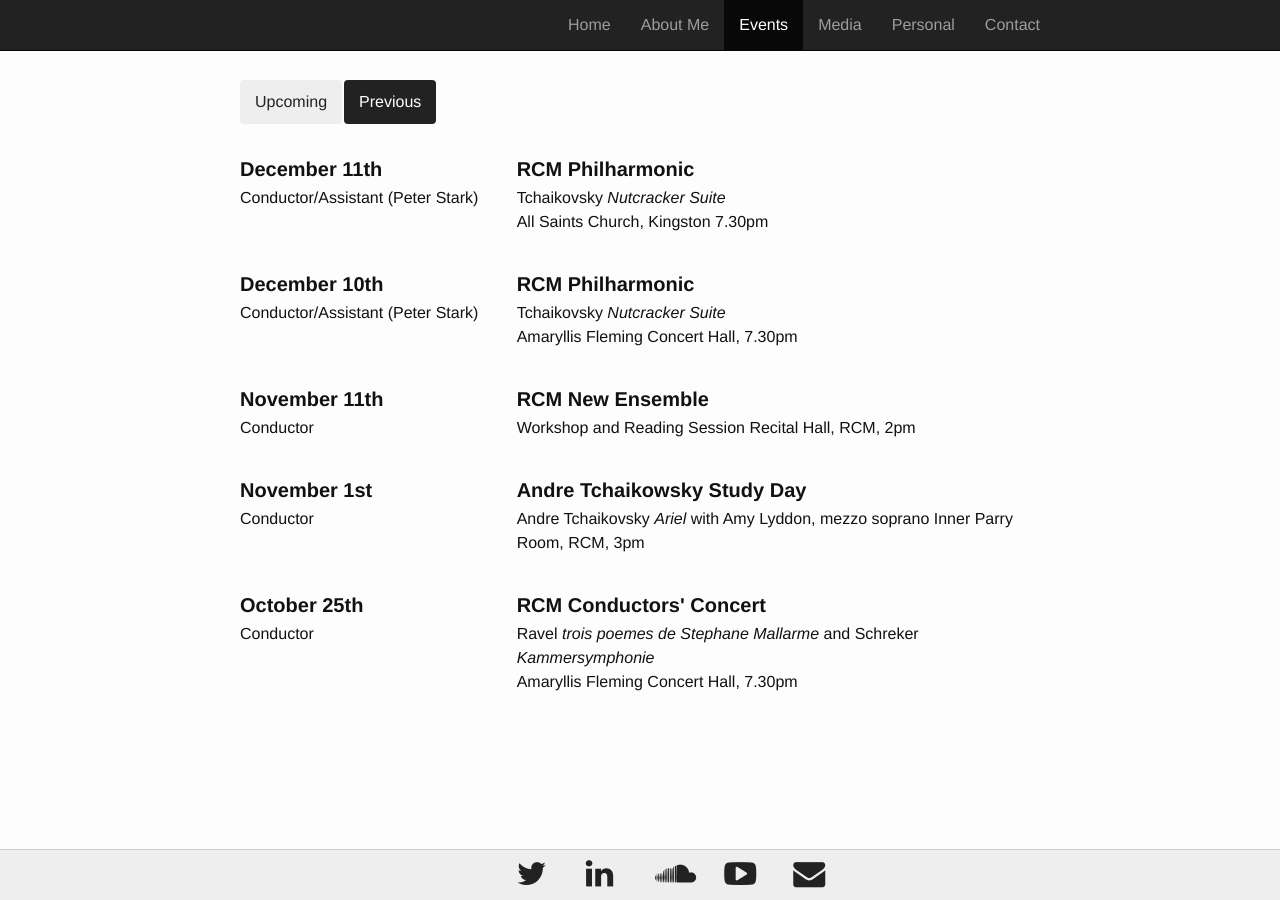
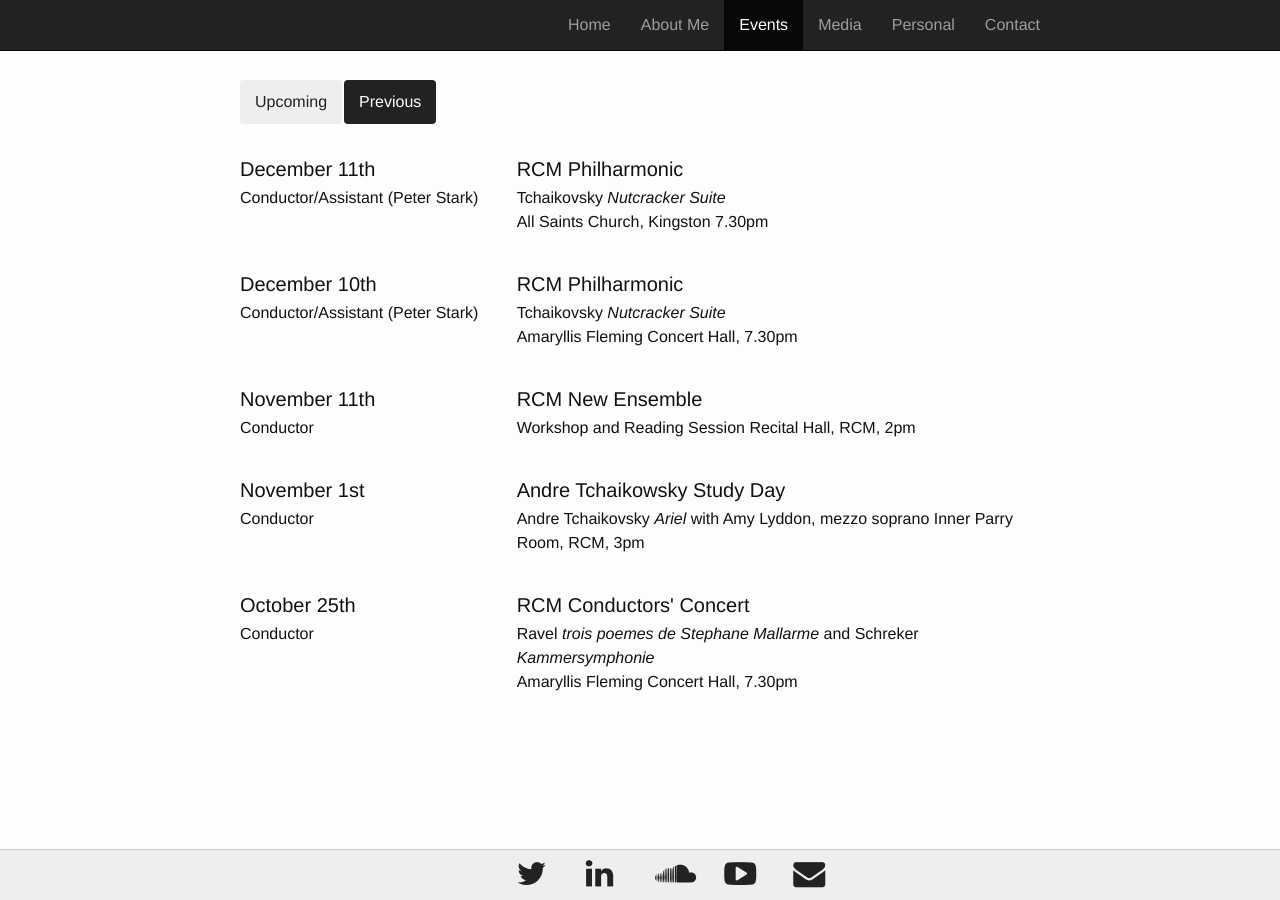
Before and after one commit to musicman10201/musicman10201.github.io, a Jekyll site: the page built from previous_events.html, in a window 1280 px wide. Built offline with Jekyll 4.4.1, drawn with Linux system fonts in a browser that asks for light colours.

Commit message:
Update _base.scss

```diff
--- a/_sass/_base.scss
+++ b/_sass/_base.scss
@@ -192,7 +192,12 @@ pre {
 .event-title {
   margin-bottom: 2px;
   font-size: 20px;
-  font-weight: 700;
+  font-weight: 500;
+}
+.event-subtitle {
+  margin-bottom: 2px;
+  font-size: 18px;
+  font-weight: 300;
 }
 
 .event-row {
```
